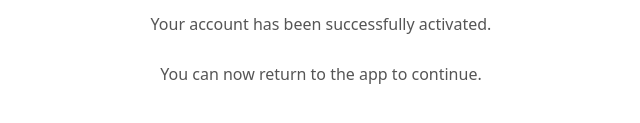
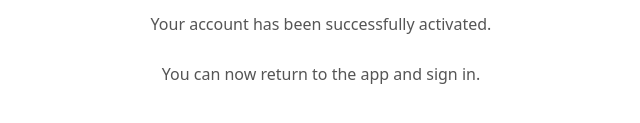
Before and after one commit to elsewhereme/activation-page, a plain HTML site: page index.html in a window 1280 px wide. Shown: the part 175-298 px from the top of the page, 319-959 px from the left. Drawn offline with Linux system fonts and the light colour scheme.

Commit message:
Update index.html

```diff
--- a/index.html
+++ b/index.html
@@ -46,7 +46,7 @@
     <h1>Account activated 🎉</h1>
     <h1>Welcome to Elsewhere Me！</h1>
     <p>Your account has been successfully activated.</p>
-    <p>You can now return to the app to continue.</p>
+    <p>You can now return to the app and sign in.</p>
 
 </body>
 
```
